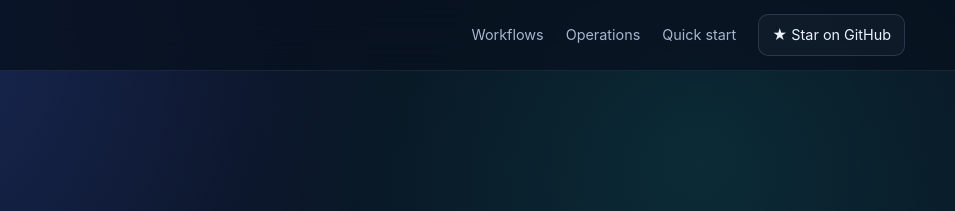
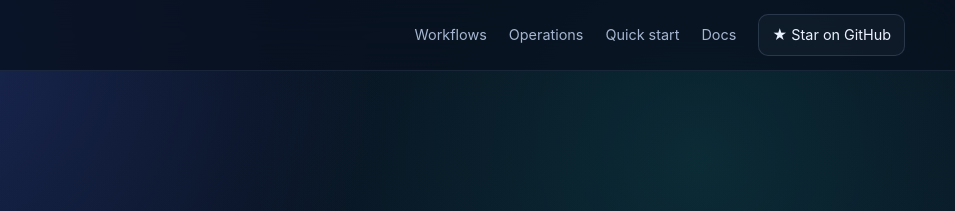
Before and after one commit to caizefan34/local-ai-stack, a plain HTML site: page docs/index.html in a window 1280 px wide. Shown: the top 211 px of the page, 325-1280 px from the left. Drawn offline with Linux system fonts and the light colour scheme.

```diff
--- a/docs/index.html
+++ b/docs/index.html
@@ -40,7 +40,7 @@
   <header class="nav"><div class="wrap navin">
     <a class="brand" href="#top" aria-label="Local AI Stack home"><span class="brand-mark">✦</span>Local AI Stack</a>
     <nav class="navlinks" aria-label="Primary navigation">
-      <a href="#workflows">Workflows</a><a href="#operations">Operations</a><a href="#quickstart">Quick start</a>
+      <a href="#workflows">Workflows</a><a href="#operations">Operations</a><a href="#quickstart">Quick start</a><a href="setup-guide.md">Docs</a>
       <a class="github" href="https://github.com/caizefan34/local-ai-stack" target="_blank" rel="noreferrer">★ Star on GitHub</a>
     </nav>
   </div></header>
```
Also changed, not shown: .github/workflows/deploy.yml.
